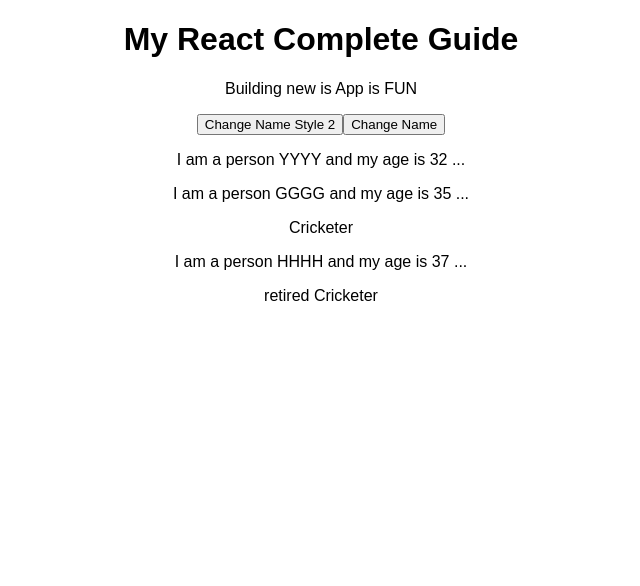
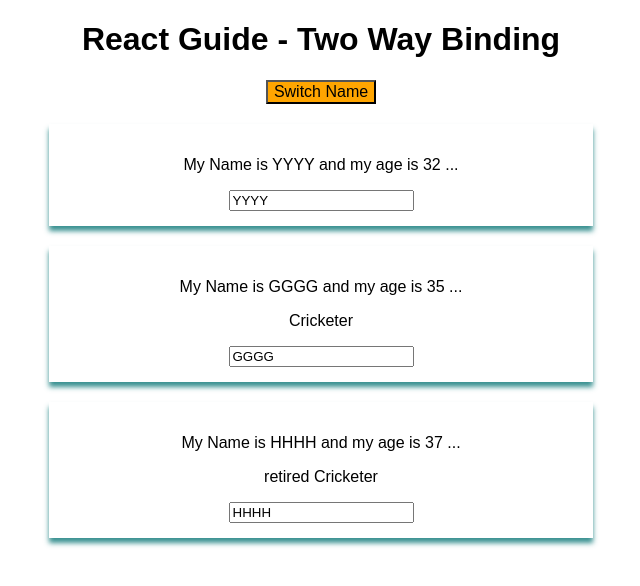
Before and after one commit to thallapalli/ReactWeather1, a React (Create React App) app: page / in a window 1280 px wide. Shown: the top 586 px of the page, without its empty margins (319-959 px from the left). Built offline with nearby package versions, Linux system fonts and the light colour scheme.

Commit message:
Two Way Binding and Inline and CSS Added

```diff
--- a/src/App.js
+++ b/src/App.js
@@ -12,28 +12,28 @@ class App extends Component {
   ]
 }
 // if you notice the moment this fun called we change name of YYYY and age of HHHH
-// changeNameHandler = () => {
-//  console.log('button Clicked');
-//  //Cannot Mutate value. DO NOT use this --> this.state.persons[].name = 'HUHU';
-//  this.setState({
-//   persons: [
-//     {name:'BBBB', age:32},
-//     {name:'GGGG', age:35},
-//     {name:'HHHH', age:38}
-//   ]
-// }
-//  )
-// }
+switchNameHandler = () => {
+ //console.log('button Clicked');
+ //Cannot Mutate value. DO NOT use this --> this.state.persons[].name = 'HUHU';
+ this.setState({
+  persons: [
+    {name:'BBBB', age:32},
+    {name:'GGGG', age:35},
+    {name:'HHHH', age:38}
+  ]
+}
+ )
+}
 
 // Building version 1 of changeNameHandler this passing value to this function.
-changeNameHandler = (newName) => {
+changeNameHandler = (event) => {
   console.log('button Clicked');
   //Cannot Mutate value. DO NOT use this --> this.state.persons[].name = 'HUHU';
   this.setState({
    persons: [
-     {name: newName, age:32},
-     {name:'GGGG', age:35},
-     {name:'HHHH', age:38}
+     {name: 'BBBB', age:32},
+     {name:  event.target.value, age:35},
+     {name:'HHHH', age:37}
    ]
  }
   )
@@ -43,21 +43,37 @@ changeNameHandler = (newName) => {
          //Change Name Style 2 is not very performing code
        //also (event) is inside that by default. It wont execute by default.
        //onClick but we can use as bind is not necessary
+
+       // <!--button onClick= {() => this.changeNameHandler('GURU')}>Change Name Style 2</button-->
+
+       // define inline style jsx and attach to specific components.
+
   render() {
+
+    const buttonStyle = {
+      backgroundColor: 'orange',
+      font: 'inherit',
+      marginBottom: '20px'
+
+    };
+
+
     return (
       <div className="App">
-       <h1>My React Complete Guide</h1>
-       <p>Building new is App is FUN</p>
 
-       <button onClick= {() => this.changeNameHandler('GURU')}>Change Name Style 2</button>
+       <h1>React Guide - Two Way Binding</h1>
 
-       <button onClick={this.changeNameHandler.bind(this,'PRASAD')}>Change Name</button>
+       <button  style={buttonStyle}  onClick={this.switchNameHandler}>Switch Name</button>
+
        <Person name={this.state.persons[0].name} age={this.state.persons[0].age}/>
 
        <Person name={this.state.persons[1].name}
         age={this.state.persons[1].age}
-        click={this.changeNameHandler.bind(this,'HMS')}>Cricketer</Person>
+        change={this.changeNameHandler}>Cricketer</Person>
+
+
        <Person name={this.state.persons[2].name} age={this.state.persons[2].age}>retired Cricketer</Person>
+
       </div>
     );
   }
--- /dev/null
+++ b/src/Person/Person.css
@@ -0,0 +1,12 @@
+.Person {
+    width: 40%;
+
+    margin : auto;
+    border : 1px solid white;
+    box-shadow : 0 5px 5px rgba(29, 129, 129, 0.87);
+    border-bottom: 30px;
+    text-align: center;
+    padding : 15px;
+    margin-bottom: 20px;
+
+}
--- a/src/Person/Person.js
+++ b/src/Person/Person.js
@@ -1,14 +1,15 @@
 import React from 'react';
+
+import Person from './Person.css';
 
 const person = (props) => {
     return (
-        <div>
-        <p onClick={props.click}>I am a person {props.name} and my age is {props.age} ...</p>
+        <div className="Person">
+        <p onClick={props.click}>My Name is {props.name} and my age is {props.age} ...</p>
         <p>{props.children}</p>
+        <input text="enterName" onChange={props.change} value={props.name}/>
         </div>
     );
-
-
 }
 
 export default person;
```
